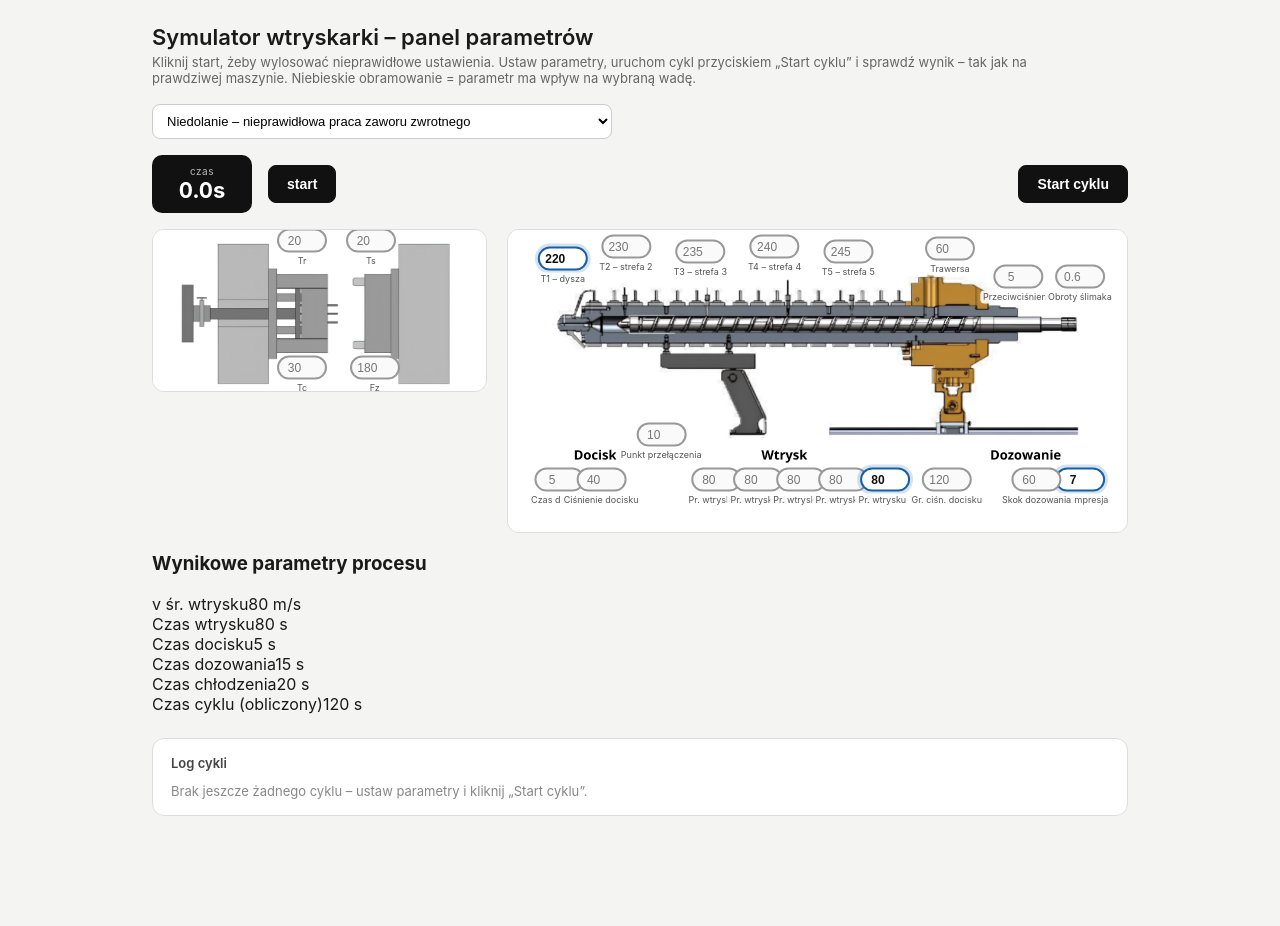
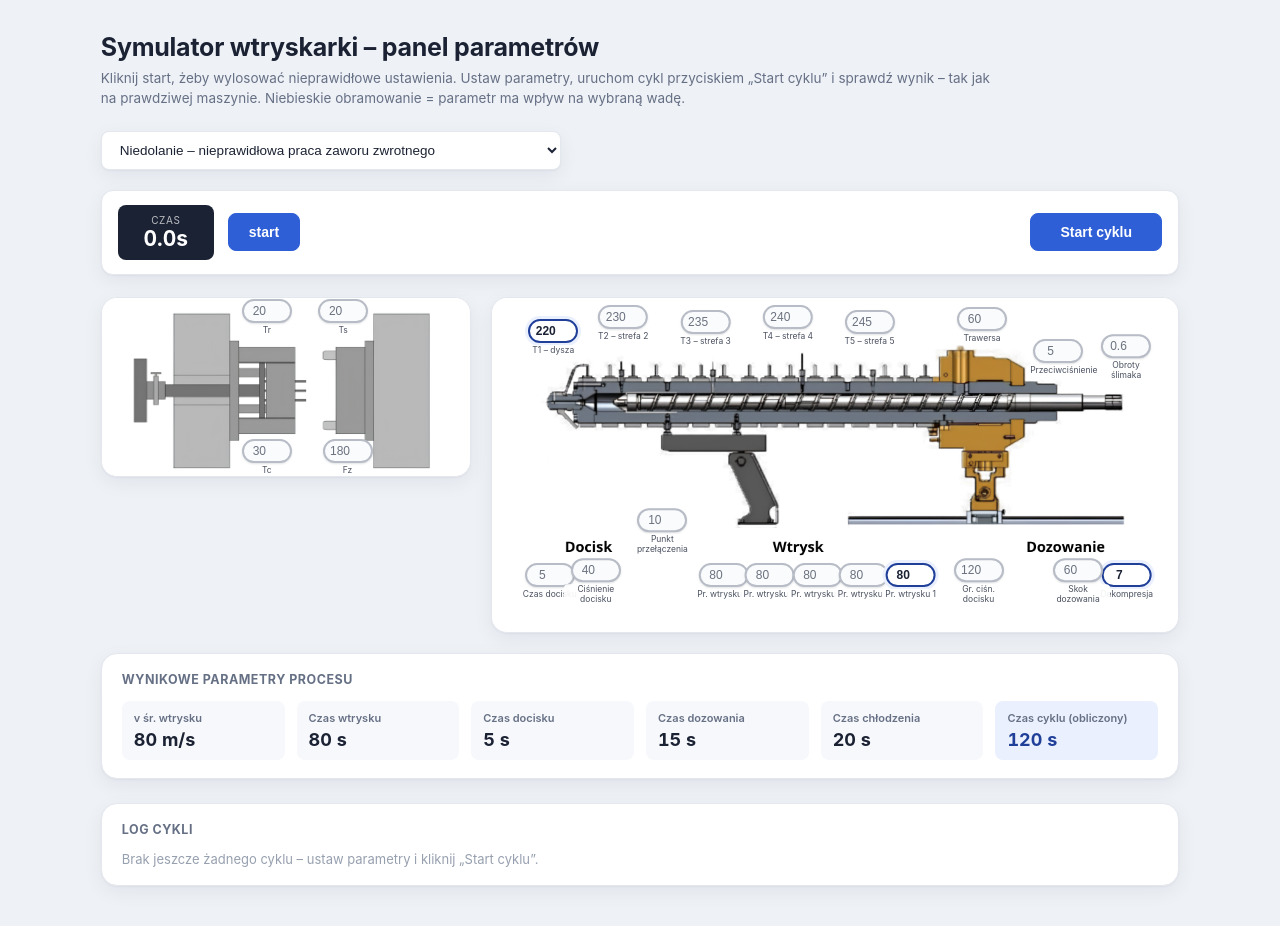
Before and after one commit to frytkens/Symulator-Wtryskarki, a React (Vite) app: page / in a window 1280 px wide. Shown: the top 926 px of the page. Before the commit the page ends 840 px from the top, so only its background shows below. Built offline with nearby package versions, Linux system fonts and the light colour scheme.

Commit message:
Update index.css

```diff
--- a/src/index.css
+++ b/src/index.css
@@ -1,68 +1,120 @@
+:root {
+  --bg: #eef1f6;
+  --surface: #ffffff;
+  --border: #e3e7ee;
+  --text: #1b2233;
+  --text-muted: #667085;
+  --accent: #2f5fd6;
+  --accent-dark: #1f3f99;
+  --accent-soft: #eaf0fd;
+  --success: #16794f;
+  --success-soft: #e6f6ee;
+  --danger: #c0342c;
+  --danger-soft: #fbeceb;
+  --radius-lg: 16px;
+  --radius-md: 12px;
+  --radius-sm: 8px;
+  --shadow-card: 0 1px 2px rgba(20,24,38,0.04), 0 6px 20px rgba(20,24,38,0.06);
+  --shadow-pop: 0 20px 60px rgba(20,24,38,0.22);
+}
+
 * { box-sizing: border-box; }
 
 body {
   font-family: -apple-system, "Segoe UI", Arial, sans-serif;
-  background: #f4f4f2;
+  background: var(--bg);
   margin: 0;
-  color: #1a1a1a;
+  color: var(--text);
 }
 
 .page {
-  padding: 24px;
-  width: 80%;
+  padding: 32px 24px 64px;
+  width: 88%;
   max-width: 1600px;
   margin: 0 auto;
 }
 
-h1 { font-size: 22px; font-weight: 600; margin: 0 0 4px; }
-.sub { font-size: 13px; color: #666; margin: 0 0 18px; max-width: 900px; }
+h1 {
+  font-size: 25px;
+  font-weight: 700;
+  letter-spacing: -0.01em;
+  margin: 0 0 6px;
+}
+.sub {
+  font-size: 13.5px;
+  line-height: 1.5;
+  color: var(--text-muted);
+  margin: 0 0 22px;
+  max-width: 900px;
+}
 
 .wada-select {
-  font-size: 13px;
-  padding: 8px 10px;
-  border-radius: 8px;
-  border: 1px solid #ccc;
-  background: #fff;
+  font-size: 13.5px;
+  padding: 10px 14px;
+  border-radius: var(--radius-sm);
+  border: 1px solid var(--border);
+  background: var(--surface);
+  box-shadow: var(--shadow-card);
   max-width: 460px;
   width: 100%;
   display: block;
-  margin-bottom: 16px;
+  margin-bottom: 20px;
+  color: var(--text);
+  transition: border-color 0.15s ease;
+}
+.wada-select:focus {
+  outline: none;
+  border-color: var(--accent);
+  box-shadow: 0 0 0 3px var(--accent-soft);
 }
 
 .timer-bar {
   display: flex;
   align-items: center;
-  gap: 16px;
-  margin-bottom: 16px;
+  gap: 14px;
+  margin-bottom: 22px;
   flex-wrap: wrap;
+  background: var(--surface);
+  border: 1px solid var(--border);
+  border-radius: var(--radius-md);
+  padding: 14px 16px;
+  box-shadow: var(--shadow-card);
 }
 
 .timer-display {
-  background: #111;
+  background: var(--text);
   color: #fff;
-  border-radius: 10px;
-  padding: 10px 18px;
+  border-radius: var(--radius-sm);
+  padding: 9px 18px;
   display: flex;
   flex-direction: column;
   align-items: center;
-  min-width: 100px;
+  min-width: 96px;
 }
-.timer-label { font-size: 10px; opacity: 0.7; letter-spacing: 0.05em; }
-.timer-value { font-size: 22px; font-weight: 700; font-variant-numeric: tabular-nums; }
+.timer-label { font-size: 10px; opacity: 0.7; letter-spacing: 0.06em; text-transform: uppercase; }
+.timer-value { font-size: 21px; font-weight: 700; font-variant-numeric: tabular-nums; }
 
 .btn {
-  padding: 10px 18px;
-  border-radius: 8px;
-  border: 1px solid #111;
-  background: #fff;
-  color: #111;
+  padding: 10px 20px;
+  border-radius: var(--radius-sm);
+  border: 1px solid var(--border);
+  background: var(--surface);
+  color: var(--text);
   font-size: 14px;
   font-weight: 600;
   cursor: pointer;
+  transition: background 0.15s ease, border-color 0.15s ease, transform 0.05s ease;
 }
-.btn:hover { background: #f0f0f0; }
-.btn.primary { background: #111; color: #fff; }
-.btn.primary:hover { background: #333; }
+.btn:hover { background: #f4f6fa; border-color: #d3d8e2; }
+.btn:active { transform: translateY(1px); }
+.btn:disabled { cursor: not-allowed; opacity: 0.55; }
+
+.btn.primary {
+  background: var(--accent);
+  border-color: var(--accent);
+  color: #fff;
+}
+.btn.primary:hover { background: var(--accent-dark); border-color: var(--accent-dark); }
 
 .solved-msg {
   display: flex;
@@ -70,10 +122,22 @@ h1 { font-size: 22px; font-weight: 600; margin: 0 0 4px; }
   gap: 12px;
   font-size: 14px;
   font-weight: 600;
-  color: #147a3e;
-  background: #e6f5ec;
+  color: var(--success);
+  background: var(--success-soft);
   padding: 10px 16px;
-  border-radius: 8px;
+  border-radius: var(--radius-sm);
+}
+
+.cycle-btn { margin-left: auto; min-width: 132px; }
+.cycle-btn:disabled {
+  background: var(--accent-dark);
+  border-color: var(--accent-dark);
+  opacity: 1;
+  animation: pulseCycle 1s ease infinite;
+}
+@keyframes pulseCycle {
+  0%, 100% { box-shadow: 0 0 0 0 rgba(31,63,153,0.35); }
+  50% { box-shadow: 0 0 0 8px rgba(31,63,153,0); }
 }
 
 .machine-layout {
@@ -87,10 +151,12 @@ h1 { font-size: 22px; font-weight: 600; margin: 0 0 4px; }
 
 .diagram-wrap {
   position: relative;
-  background: #fff;
-  border-radius: 12px;
+  background: var(--surface);
+  border-radius: var(--radius-lg);
   overflow: hidden;
-  border: 1px solid #ddd;
+  border: 1px solid var(--border);
+  box-shadow: var(--shadow-card);
+  transition: opacity 0.2s ease;
 }
 .diagram-wrap img { display: block; width: 100%; height: auto; }
 
@@ -125,31 +191,37 @@ h1 { font-size: 22px; font-weight: 600; margin: 0 0 4px; }
   text-align: center;
   padding: 3px 2px;
   border-radius: 999px;
-  border: 2px solid #111;
+  border: 2px solid #2a2f3a;
   background: #fff;
   font-weight: 700;
-  color: #111;
+  color: var(--text);
+  box-shadow: 0 1px 2px rgba(20,24,38,0.12);
   -moz-appearance: auto;
   appearance: auto;
+  transition: border-color 0.15s ease, box-shadow 0.15s ease;
 }
-.field input:focus { outline: 2px solid #378ADD; }
-.field.inactive input { border-color: #999; color: #777; font-weight: 500; background: #fafafa; }
-.field.active input { border-color: #185FA5; box-shadow: 0 0 0 3px rgba(24,95,165,0.18); }
+.field input:focus { outline: none; border-color: var(--accent); box-shadow: 0 0 0 3px var(--accent-soft); }
+.field.inactive input { border-color: #b7bcc6; color: #6b7280; font-weight: 500; background: #fafbfc; }
+.field.active input { border-color: var(--accent-dark); box-shadow: 0 0 0 3px var(--accent-soft); }
+.field input:disabled {
+  cursor: not-allowed;
+  opacity: 0.7;
+}
 .field .caption {
-  font-size: 9px;
-  line-height: 1.2;
-  color: #555;
-  background: rgba(255,255,255,0.9);
-  padding: 1px 3px;
+  font-size: 8.5px;
+  line-height: 1.15;
+  color: #4b5160;
+  background: rgba(255,255,255,0.92);
+  padding: 1px 4px;
   border-radius: 4px;
-  white-space: nowrap;
+  max-width: 64px;
+  text-align: center;
+  white-space: normal;
   margin-top: 2px;
   pointer-events: none;
 }
 
-.cycle-btn { margin-left: auto; }
-
-.diagram-wrap.is-cycling { opacity: 0.85; }
+.diagram-wrap.is-cycling { opacity: 0.88; }
 .diagram-wrap.is-cycling::after {
   content: '';
   position: absolute;
@@ -157,27 +229,73 @@ h1 { font-size: 22px; font-weight: 600; margin: 0 0 4px; }
   background: rgba(255,255,255,0.15);
   pointer-events: none;
 }
-.field input:disabled {
-  cursor: not-allowed;
-  opacity: 0.75;
+
+.process-summary {
+  max-width: 1600px;
+  margin: 20px auto 0;
+  background: var(--surface);
+  border: 1px solid var(--border);
+  border-radius: var(--radius-lg);
+  padding: 18px 20px;
+  box-shadow: var(--shadow-card);
 }
+.process-summary h3 {
+  font-size: 12.5px;
+  font-weight: 700;
+  text-transform: uppercase;
+  letter-spacing: 0.04em;
+  margin: 0 0 14px;
+  color: var(--text-muted);
+}
+.process-grid {
+  display: grid;
+  grid-template-columns: repeat(auto-fit, minmax(120px, 1fr));
+  gap: 12px;
+}
+.process-stat {
+  display: flex;
+  flex-direction: column;
+  gap: 4px;
+  background: #f7f8fb;
+  border-radius: var(--radius-sm);
+  padding: 10px 12px;
+}
+.process-stat.total {
+  background: var(--accent-soft);
+}
+.ps-label { font-size: 11px; color: var(--text-muted); font-weight: 600; }
+.ps-value { font-size: 18px; font-weight: 700; color: var(--text); font-variant-numeric: tabular-nums; }
+.process-stat.total .ps-value { color: var(--accent-dark); }
 
 .cycle-log {
   max-width: 1600px;
   margin: 24px auto 0;
-  background: #fff;
-  border: 1px solid #ddd;
-  border-radius: 12px;
-  padding: 16px 18px;
+  background: var(--surface);
+  border: 1px solid var(--border);
+  border-radius: var(--radius-lg);
+  padding: 18px 20px;
+  box-shadow: var(--shadow-card);
 }
-.cycle-log h3 { font-size: 13px; font-weight: 600; margin: 0 0 12px; color: #444; }
-.cycle-log-empty { font-size: 13px; color: #888; margin: 0; }
+.cycle-log h3 {
+  font-size: 12.5px;
+  font-weight: 700;
+  text-transform: uppercase;
+  letter-spacing: 0.04em;
+  margin: 0 0 14px;
+  color: var(--text-muted);
+}
+.cycle-log-empty { font-size: 13px; color: #97a0af; margin: 0; }
 
 .cycle-entry {
-  border-top: 1px solid #eee;
-  padding: 10px 0;
+  border-left: 3px solid var(--border);
+  padding: 10px 0 10px 14px;
+  margin-bottom: 8px;
+  border-radius: 4px;
+  transition: background 0.15s ease;
 }
-.cycle-entry:first-child { border-top: none; }
+.cycle-entry.ok { border-left-color: var(--success); }
+.cycle-entry.ng { border-left-color: var(--danger); }
+.cycle-entry:hover { background: #fafbfd; }
 
 .cycle-entry-head {
   display: flex;
@@ -187,23 +305,25 @@ h1 { font-size: 22px; font-weight: 600; margin: 0 0 4px; }
   font-weight: 600;
   margin-bottom: 4px;
 }
-.cycle-result { font-weight: 700; }
-.cycle-result.ok { color: #147a3e; }
-.cycle-result.ng { color: #b02a2a; }
+.cycle-entry-head > span:first-child { color: var(--text-muted); font-weight: 600; }
+.cycle-result { font-weight: 700; letter-spacing: 0.01em; }
+.cycle-result.ok { color: var(--success); }
+.cycle-result.ng { color: var(--danger); }
 
 .cycle-changes {
   margin: 0;
   padding-left: 18px;
   font-size: 12px;
-  color: #555;
+  color: #5c6473;
 }
 .cycle-changes li { margin-bottom: 2px; }
-.cycle-changes-empty { font-size: 12px; color: #999; margin: 0; }
+.cycle-changes-empty { font-size: 12px; color: #9aa2b0; margin: 0; }
 
 .modal-backdrop {
   position: fixed;
   inset: 0;
-  background: rgba(20,20,20,0.5);
+  background: rgba(18,22,32,0.55);
+  backdrop-filter: blur(1.5px);
   display: flex;
   align-items: center;
   justify-content: center;
@@ -213,21 +333,21 @@ h1 { font-size: 22px; font-weight: 600; margin: 0 0 4px; }
 @keyframes fadeIn { from { opacity: 0; } to { opacity: 1; } }
 
 .modal-card {
-  background: #fff;
-  border-radius: 16px;
-  padding: 28px 32px 24px;
+  background: var(--surface);
+  border-radius: 20px;
+  padding: 30px 32px 26px;
   max-width: 420px;
   width: 90%;
   text-align: center;
-  box-shadow: 0 12px 40px rgba(0,0,0,0.25);
-  animation: popIn 0.28s cubic-bezier(.34,1.56,.64,1);
+  box-shadow: var(--shadow-pop);
+  animation: popIn 0.3s cubic-bezier(.34,1.56,.64,1);
 }
 @keyframes popIn {
   0% { transform: scale(0.6); opacity: 0; }
   100% { transform: scale(1); opacity: 1; }
 }
 
-.verdict-icon { width: 72px; height: 72px; margin: 0 auto 10px; display: block; }
+.verdict-icon { width: 76px; height: 76px; margin: 0 auto 12px; display: block; }
 .verdict-icon.ng { animation: shakeX 0.4s ease; }
 @keyframes shakeX {
   0%, 100% { transform: translateX(0); }
@@ -244,42 +364,49 @@ h1 { font-size: 22px; font-weight: 600; margin: 0 0 4px; }
 }
 @keyframes drawCheck { to { stroke-dashoffset: 0; } }
 
-.verdict-title { font-size: 22px; font-weight: 700; margin-bottom: 4px; }
-.verdict-title.ok { color: #147a3e; }
-.verdict-title.ng { color: #b02a2a; }
-.verdict-sub { font-size: 13px; color: #666; margin: 0 0 16px; }
+.verdict-title { font-size: 23px; font-weight: 800; letter-spacing: -0.01em; margin-bottom: 4px; }
+.verdict-title.ok { color: var(--success); }
+.verdict-title.ng { color: var(--danger); }
+.verdict-sub { font-size: 13.5px; color: var(--text-muted); margin: 0 0 16px; }
 
 .trainer-notes {
   text-align: left;
-  background: #f7f7f5;
-  border-radius: 10px;
-  padding: 12px 16px;
-  margin-bottom: 18px;
+  background: #f6f7fb;
+  border-radius: var(--radius-sm);
+  padding: 14px 16px;
+  margin-bottom: 20px;
 }
-.trainer-notes h4 { font-size: 12px; font-weight: 700; text-transform: uppercase; letter-spacing: 0.03em; color: #666; margin: 0 0 8px; }
-.trainer-notes ul { margin: 0; padding-left: 18px; font-size: 13px; color: #333; }
-.trainer-notes li { margin-bottom: 4px; }
+.trainer-notes h4 {
+  font-size: 11.5px;
+  font-weight: 700;
+  text-transform: uppercase;
+  letter-spacing: 0.04em;
+  color: var(--text-muted);
+  margin: 0 0 8px;
+}
+.trainer-notes ul { margin: 0; padding-left: 18px; font-size: 13px; color: #333c4d; }
+.trainer-notes li { margin-bottom: 5px; }
 
 .trend-badge {
   display: inline-flex;
   align-items: center;
   gap: 6px;
   font-size: 13px;
-  font-weight: 600;
-  padding: 6px 12px;
+  font-weight: 700;
+  padding: 7px 14px;
   border-radius: 999px;
-  margin-bottom: 16px;
+  margin-bottom: 18px;
 }
-.trend-badge.better { background: #e6f5ec; color: #147a3e; }
-.trend-badge.worse  { background: #fbe9e9; color: #b02a2a; }
-.trend-badge.same   { background: #f0f0ee; color: #666; }
-.trend-badge.first  { background: #eef3fa; color: #185FA5; }
+.trend-badge.better { background: var(--success-soft); color: var(--success); }
+.trend-badge.worse  { background: var(--danger-soft); color: var(--danger); }
+.trend-badge.same   { background: #eef0f3; color: #5c6473; }
+.trend-badge.first  { background: var(--accent-soft); color: var(--accent-dark); }
 .trend-arrow { font-size: 14px; }
 
 .trend-arrow-small {
   margin-left: 6px;
   font-size: 11px;
 }
-.trend-arrow-small.better { color: #147a3e; }
-.trend-arrow-small.worse  { color: #b02a2a; }
-.trend-arrow-small.same   { color: #999; }
+.trend-arrow-small.better { color: var(--success); }
+.trend-arrow-small.worse  { color: var(--danger); }
+.trend-arrow-small.same   { color: #9aa2b0; }
```
